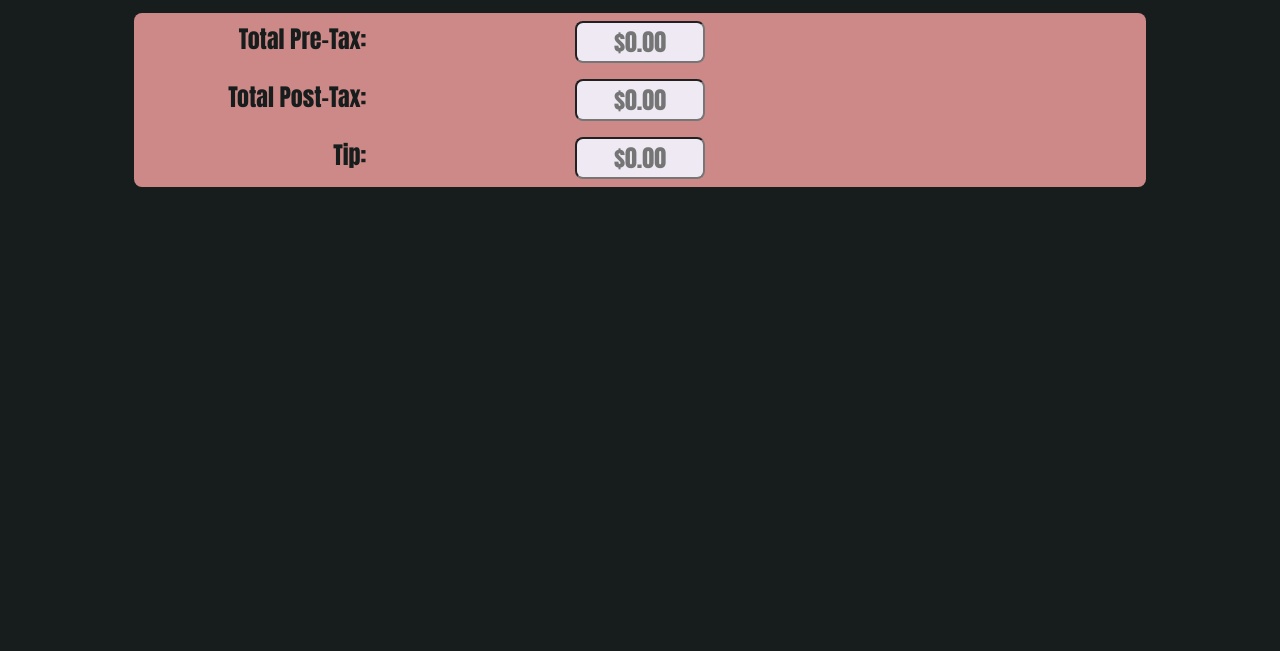
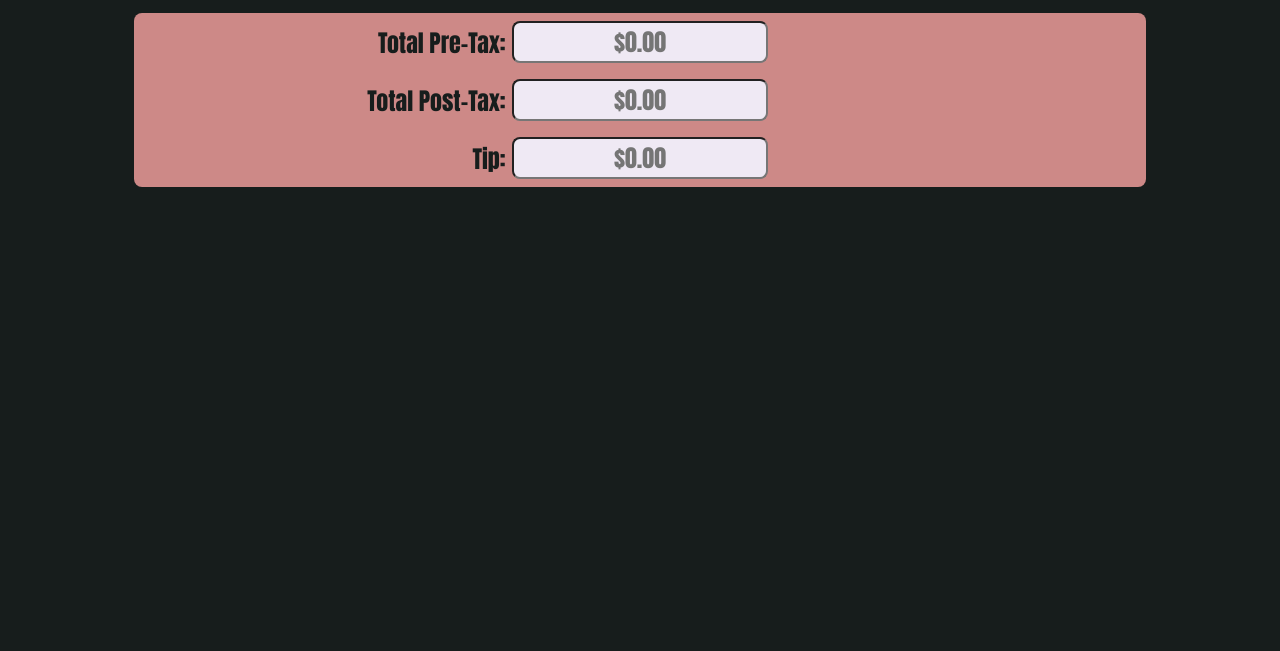
Before and after one commit to RustyReich/RRSC, a plain HTML site: page index.html in a window 1280 px wide. Shown: the part 149-800 px from the top of the page. Drawn offline with Linux system fonts and the light colour scheme.

Commit message:
Make text align better on wide screens

```diff
--- a/style.css
+++ b/style.css
@@ -65,20 +65,15 @@
 
 }
 
-.input_wrap {
-
-    position: relative;
-
-}
-
 label {
 
     position: absolute;
+    display: inline-block;
     text-align: right;
     font-size: 3vmin;
-    left: 9vmin;
-    margin-top: 1vmin;
-    width: 20vmin;
+    margin-top: 1.5vh;
+    left: -20.5vw;
+    width: 100%;
     font-family: Impact, Haettenschweiler, 'Arial Narrow Bold', sans-serif;
     color: #171D1C;
 
@@ -92,7 +87,7 @@ input[type = text] {
     box-sizing: border-box;
     border-radius: 1vmin;
 
-    width: 50%;
+    width: 100%;
 
     background-color: #EFE9F4;
 
@@ -105,10 +100,8 @@ input[type = text] {
 
 form {
 
-    display: flex;
-    flex-direction: column;
-    align-items: center;
     position: relative;
     margin: 0 auto;
+    max-width: 20vw;
 
 }
```
